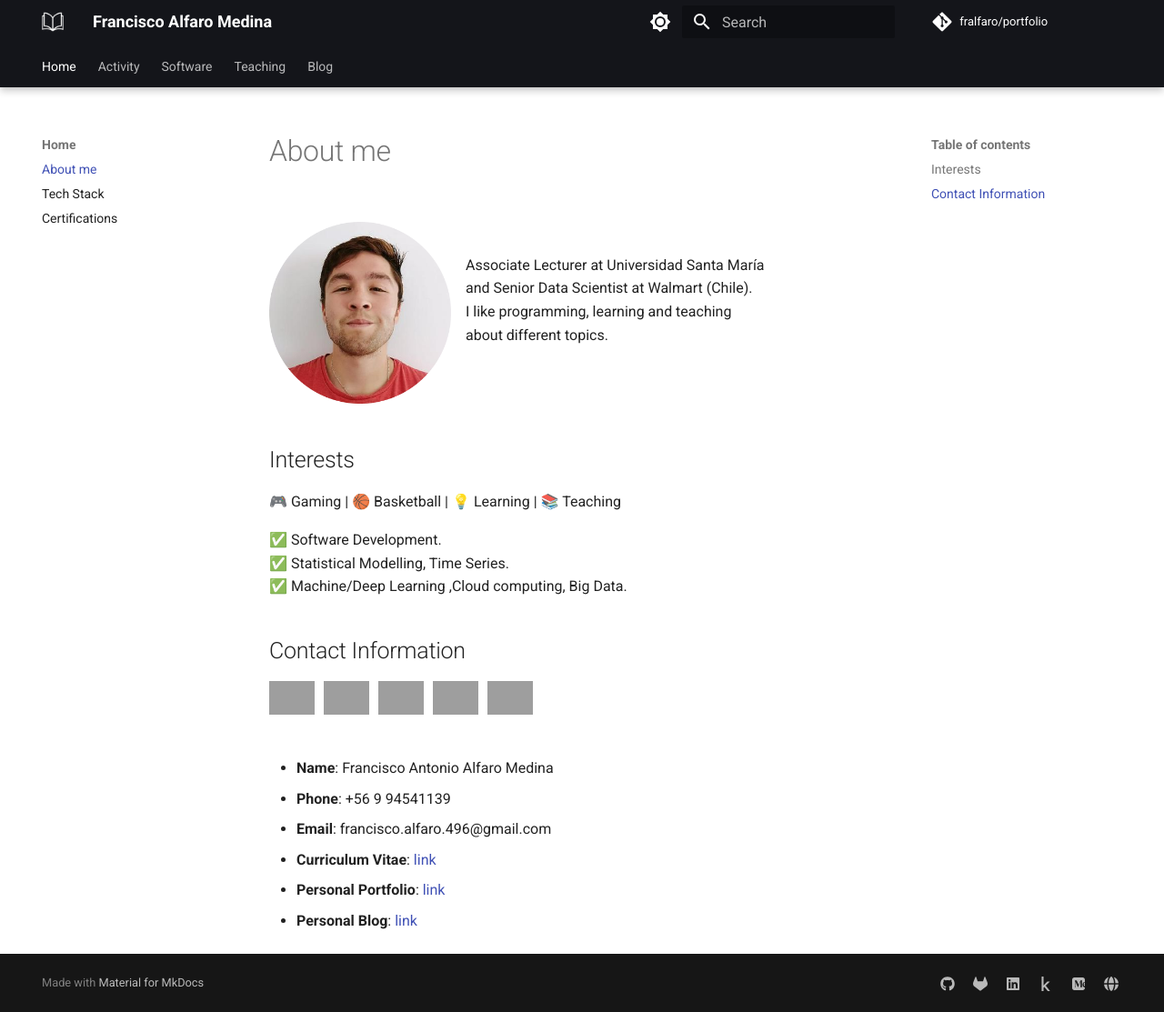
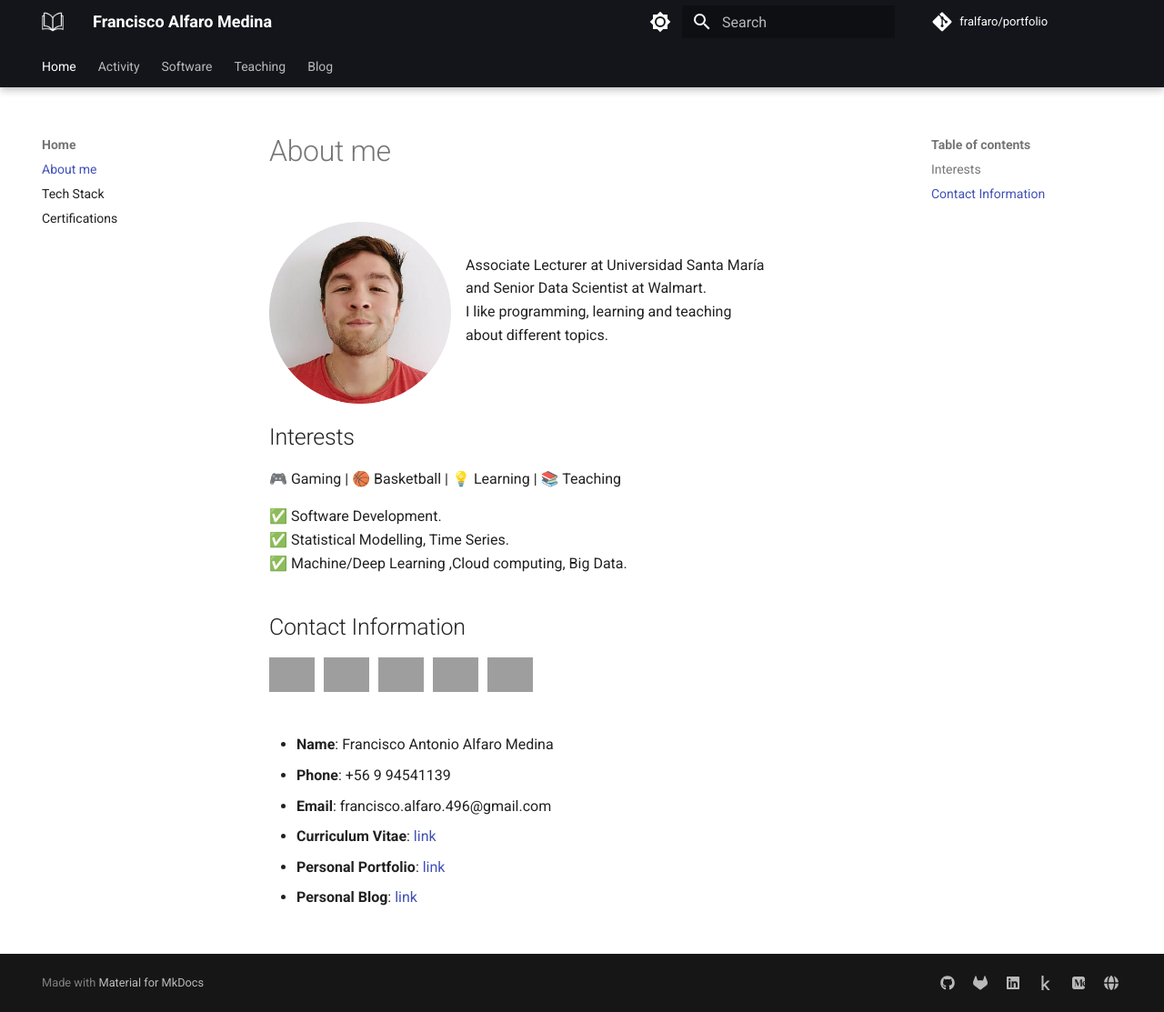
Before and after one commit to fralfaro/portfolio, an MkDocs documentation site: the page built from docs/index.md, in a window 1280 px wide and 1113 px high, cut to the strip 0-1113 px from the top of the window. Shown: the whole strip at 91% size. Built offline with MkDocs 1.6.1 and Material for MkDocs 9.7.7, drawn with Linux system fonts in a browser that asks for light colours; comment, search, counter and statistics services are not loaded; grey boxes are pictures that could not be loaded.

Commit message:
update v1.34

```diff
--- a/docs/index.md
+++ b/docs/index.md
@@ -4,14 +4,11 @@
 <img alt="Link" src="images/yo.png"  width="200" height="200"  align="left" >
 <br> <br>
 Associate Lecturer at Universidad Santa María  <br>
-and Senior Data Scientist  at Walmart (Chile). <br>
+and Senior Data Scientist  at Walmart. <br>
 I like programming, learning and teaching <br>
 about different topics.
 </div>
-
 <br>
-&nbsp;
-
 
 ## Interests
 🎮 Gaming | 🏀 Basketball | 💡 Learning | 📚 Teaching
```
